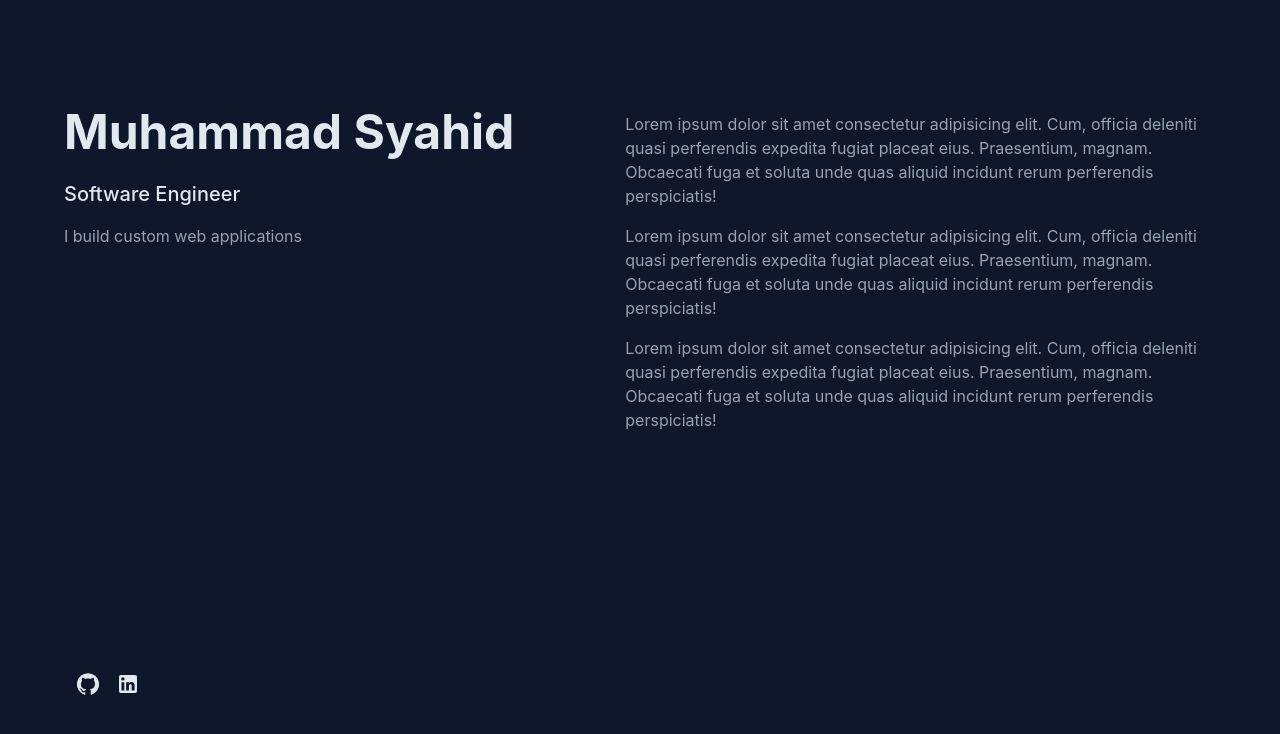
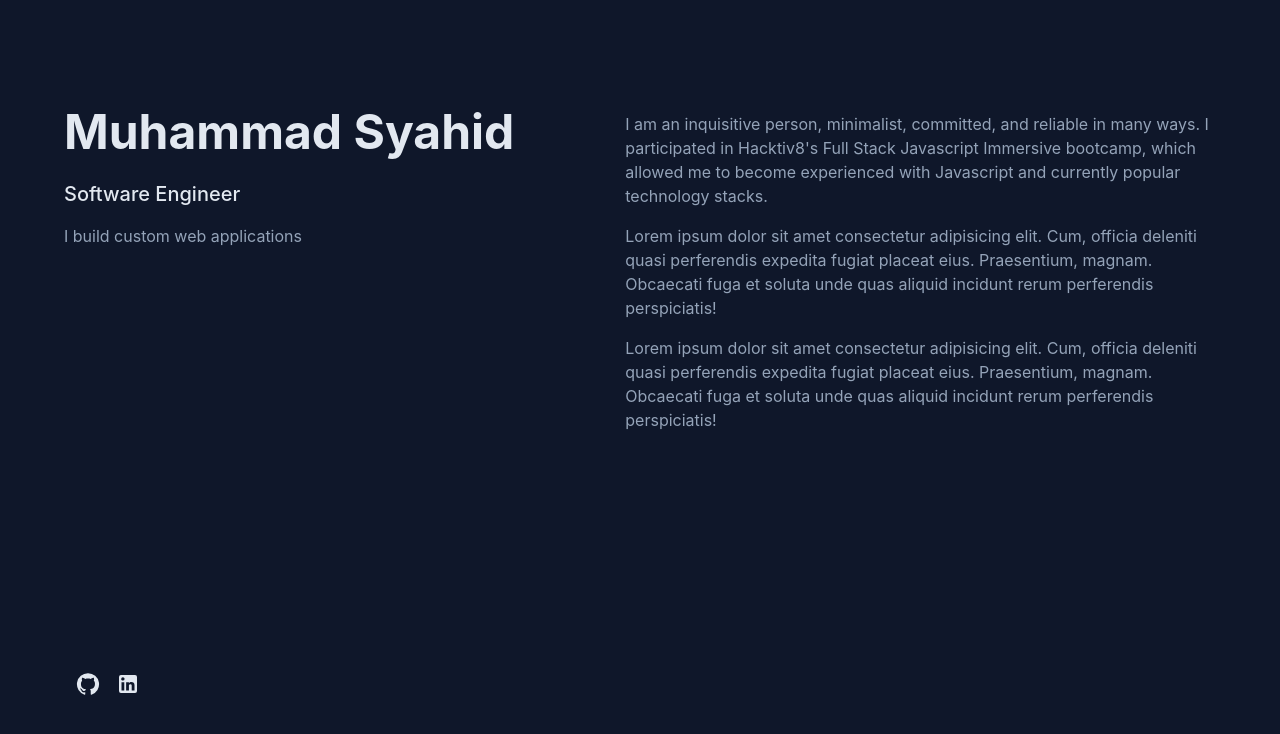
Before and after one commit to SyahidbinFadlyl/e-portofolio, a Next.js app: page / in a window 1280 px wide. Shown: the top 734 px of the page. Built offline with nearby package versions, Linux system fonts and the light colour scheme.

Commit message:
Update About component content with personal information

```diff
--- a/src/components/Content/About.tsx
+++ b/src/components/Content/About.tsx
@@ -10,10 +10,10 @@ export default function About() {
       color={"#94A3B8"}
     >
       <Typography>
-        Lorem ipsum dolor sit amet consectetur adipisicing elit. Cum, officia
-        deleniti quasi perferendis expedita fugiat placeat eius. Praesentium,
-        magnam. Obcaecati fuga et soluta unde quas aliquid incidunt rerum
-        perferendis perspiciatis!
+        I am an inquisitive person, minimalist, committed, and reliable in many
+        ways. I participated in Hacktiv8's Full Stack Javascript Immersive
+        bootcamp, which allowed me to become experienced with Javascript and
+        currently popular technology stacks.
       </Typography>
       <Typography>
         Lorem ipsum dolor sit amet consectetur adipisicing elit. Cum, officia
```
